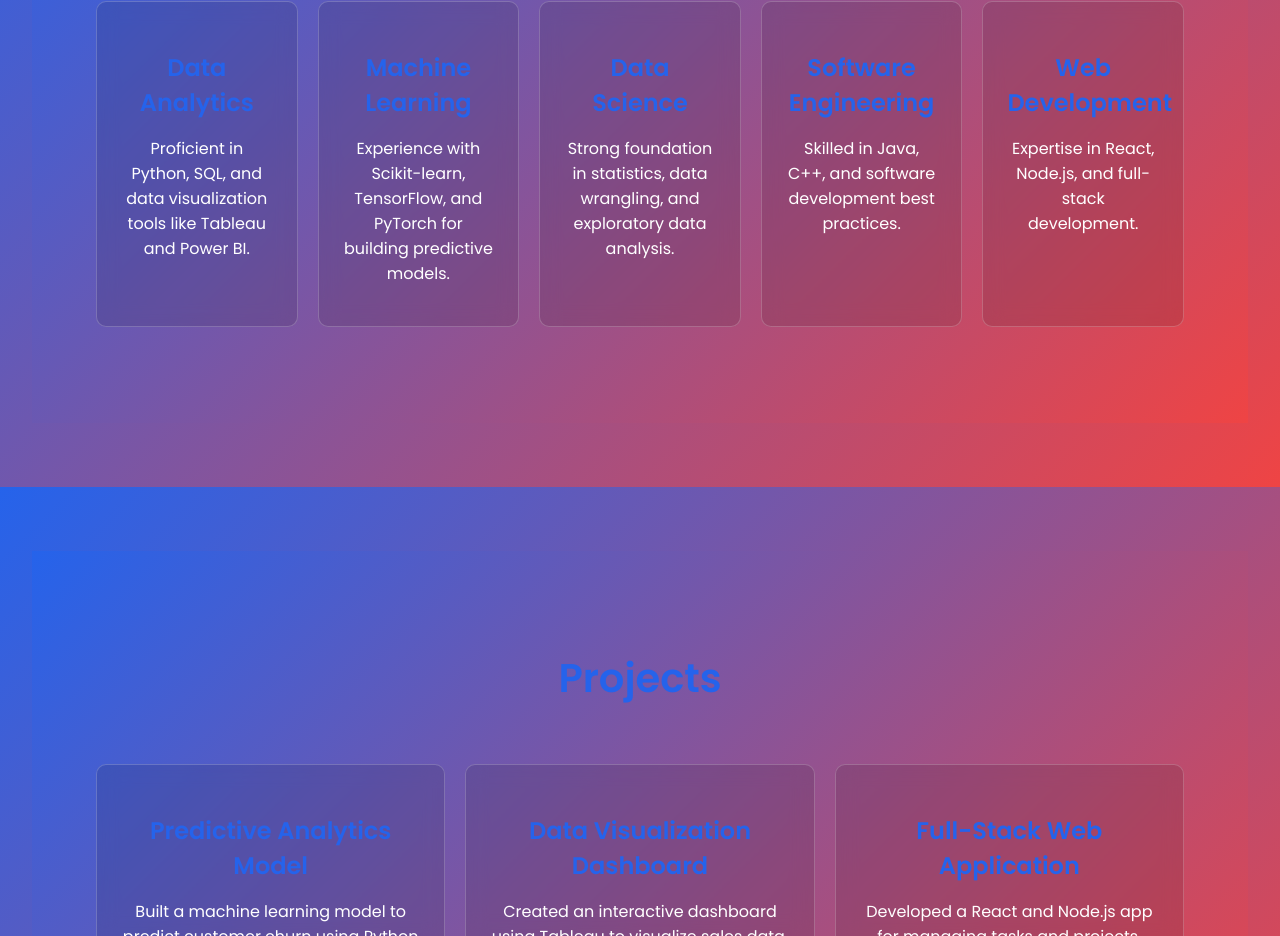
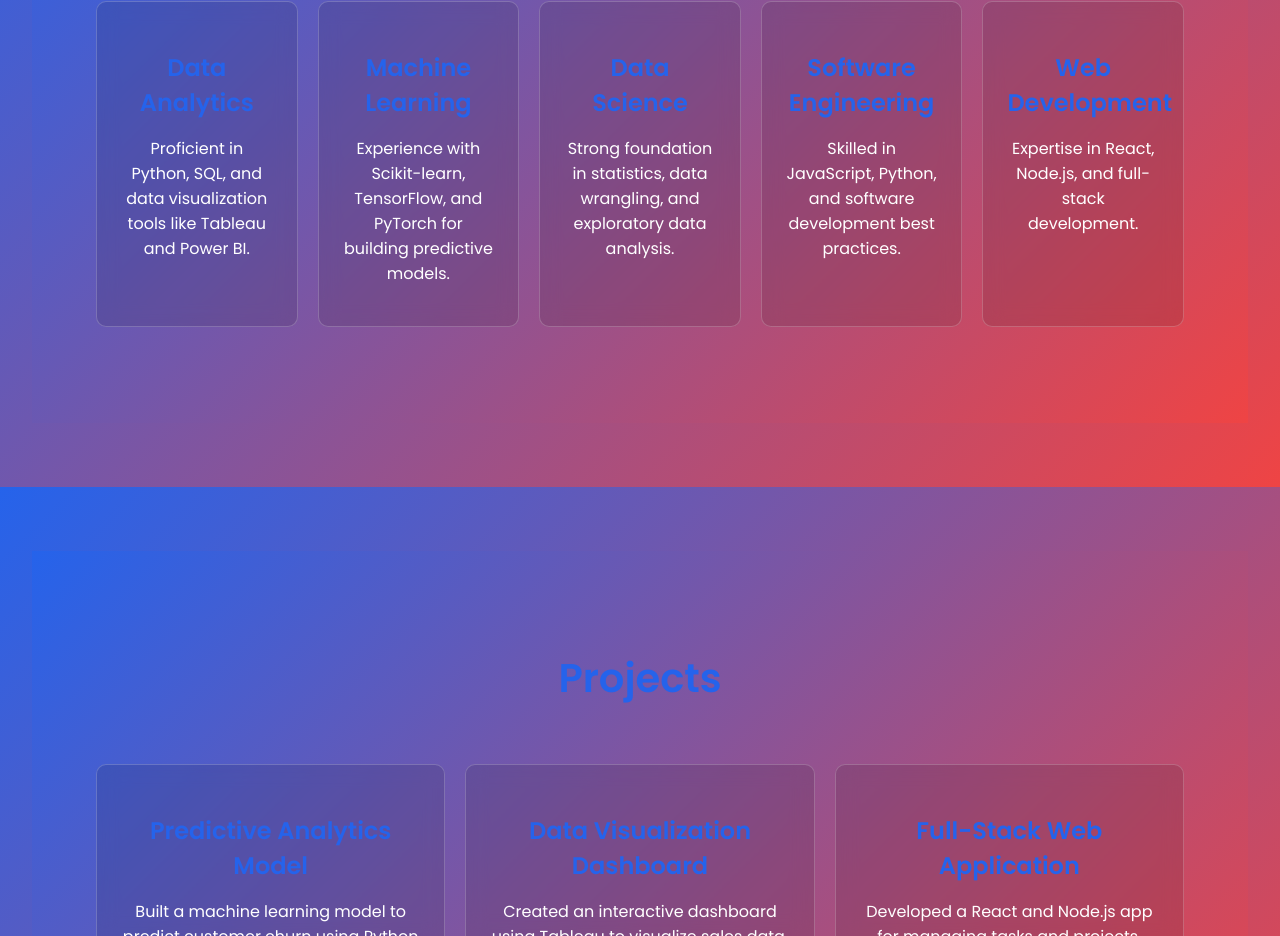
Before and after one commit to preethikaprasadi/Preethika_Prasadi-Portfolio, a React (Create React App) app: page / in a window 1280 px wide. Shown: the part 2064-3000 px from the top of the page. Built offline with nearby package versions, Linux system fonts and the light colour scheme.

Commit message:
Update skills

```diff
--- a/src/components/Skills.js
+++ b/src/components/Skills.js
@@ -7,7 +7,7 @@ const Skills = () => {
     { name: 'Data Analytics', description: 'Proficient in Python, SQL, and data visualization tools like Tableau and Power BI.' },
     { name: 'Machine Learning', description: 'Experience with Scikit-learn, TensorFlow, and PyTorch for building predictive models.' },
     { name: 'Data Science', description: 'Strong foundation in statistics, data wrangling, and exploratory data analysis.' },
-    { name: 'Software Engineering', description: 'Skilled in Java, C++, and software development best practices.' },
+    { name: 'Software Engineering', description: 'Skilled in JavaScript, Python, and software development best practices.' },
     { name: 'Web Development', description: 'Expertise in React, Node.js, and full-stack development.' },
   ];
 
```
